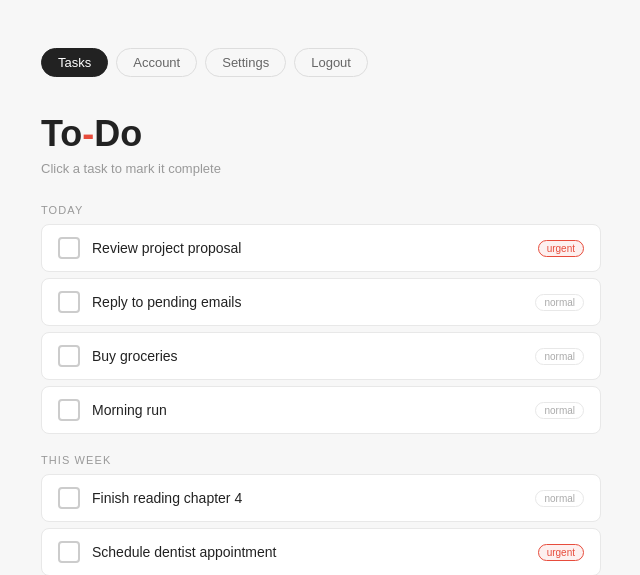
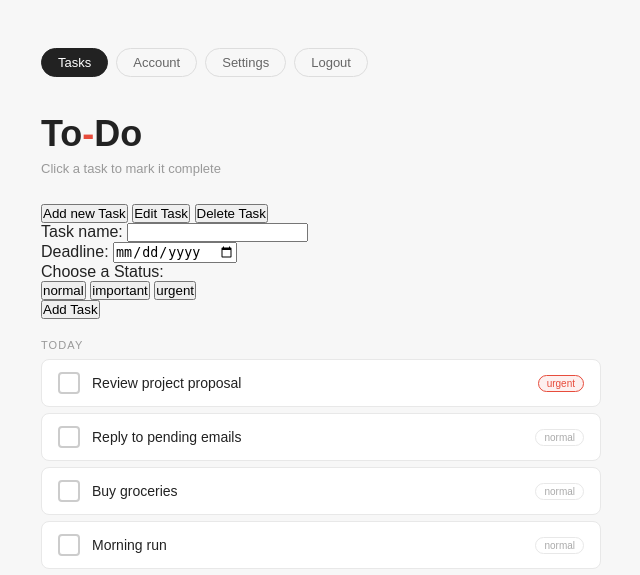
Before and after one commit to anthony03-tech/Web_Technologies_Basics-Hand_in-4, a Flask app: page /to-do-list in a window 1280 px wide. Shown: the top 575 px of the page, without its empty margins (319-959 px from the left). Run offline with Flask 3, Linux system fonts and the light colour scheme; some libraries are stand-ins or nearby versions.

Commit message:
stating procces to add tasks (forms + functions)

```diff
--- a/templates/to-do-list.html
+++ b/templates/to-do-list.html
@@ -19,6 +19,37 @@
 
     <h1>To<span>-</span>Do</h1>
     <p class="subtitle">Click a task to mark it complete</p>
+
+    <button onclick="addTask()">Add new Task</button>
+    <button onclick="editTask()">Edit Task</button>
+    <button onclick="deleteTask()">Delete Task</button>
+
+    <form method="POST" id="taskForm">
+      Task name: <input type="text" name="taskName">
+      <br>
+      <label>Deadline:</label>
+      <input type="date" name="taskDate" id="id_date">
+      <br>
+      <label>Choose a Status:</label>
+    </form>
+
+    <button onclick="getNormal('normal')">normal</button>
+    <button onclick="getImportant('important')">important</button>
+    <button onclick="getUrgent('urgent')">urgent</button>
+
+    <form method="POST" id="statusNormalForm">
+      <input type="hidden" name="statusNormal" id="id_normal">
+    </form>
+
+    <form method="POST" id="statusImportantForm">
+      <input type="hidden" name="statusImportant" id="id_important">
+    </form>
+
+    <form method="POST" id="statusUrgentForm">
+      <input type="hidden" name="statusUrgent" id="id_urgent">
+    </form>
+
+    <button onclick="saveTask()">Add Task</button>
 
     <p class="section-label">Today</p>
     <ul class="todo-list">
@@ -62,6 +93,51 @@
       </li>
     </ul>
   </div>
+  <script>
+    function addTask() {}
+
+    function editTask() {}
+
+    function deleteTask() {}
+
+    function getNormal(status) {
+      document.getElementById("id_normal").value = status;
+      document.getElementById("id_important").value = '';
+      document.getElementById("id_urgent").value = '';
+    }
+
+    function getImportant(status) {
+      document.getElementById("id_normal").value = '';
+      document.getElementById("id_important").value = status;
+      document.getElementById("id_urgent").value = '';
+    }
+
+    function getUrgent(status) {
+      document.getElementById("id_normal").value = '';
+      document.getElementById("id_important").value = status;
+      document.getElementById("id_urgent").value = '';
+    }
+
+    function saveTask() {
+      let getNormal = document.getElementById("id_normal").value;
+      let getImportant = document.getElementById("id_important").value;
+      let getUrgent = document.getElementById("id_urgent").value;
+
+      document.getElementById("taskForm").submit();
+
+      if (getNormal != '') {
+        document.getElementById("statusNormalForm").submit();
+      }
+
+      if (getImportant != '') {
+        document.getElementById("statusImportantForm").submit();
+      }
+
+      if (getUrgent != '') {
+        document.getElementById("statusUrgentForm").submit();
+      }
+    }
+  </script>
 </body>
 
 </html>
```
